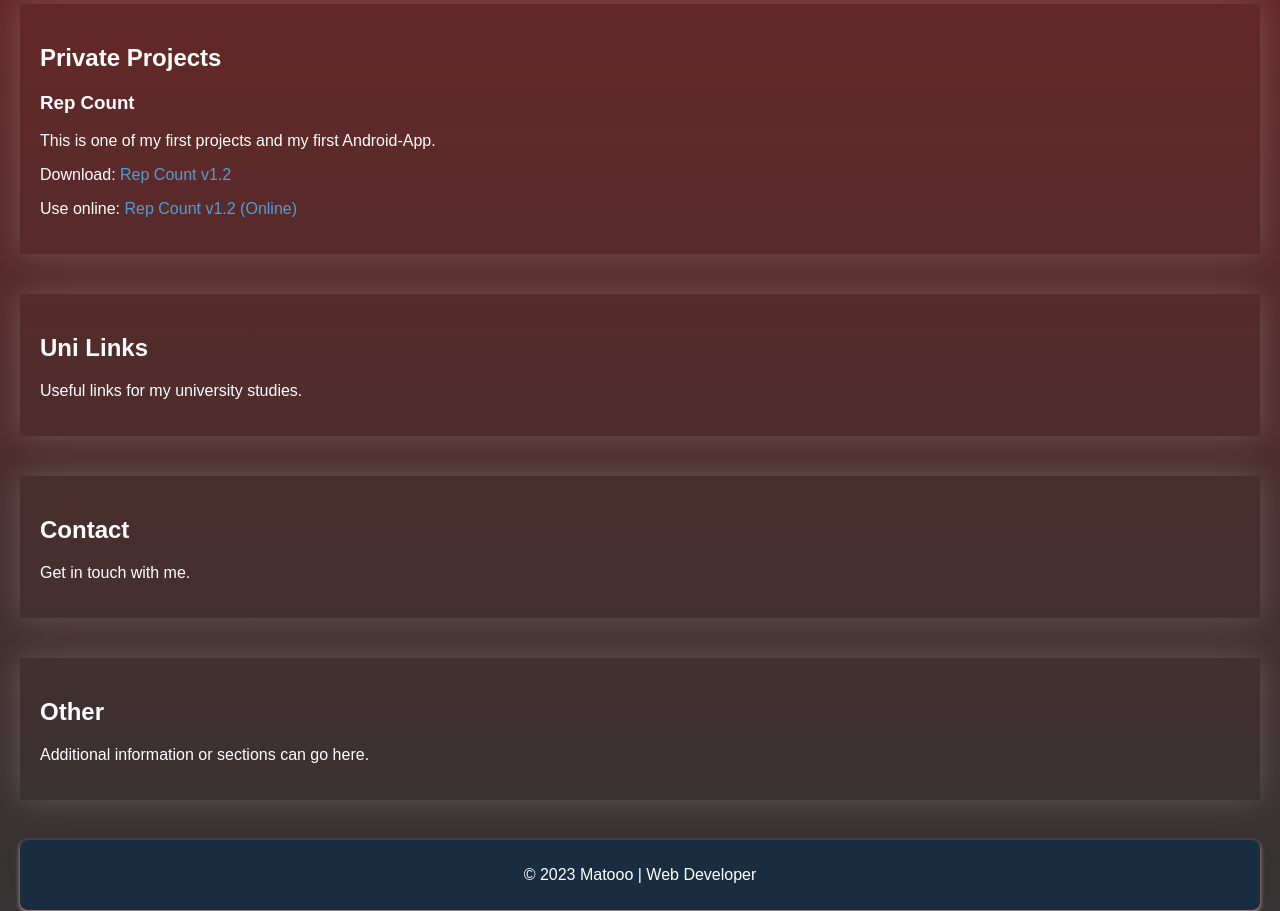
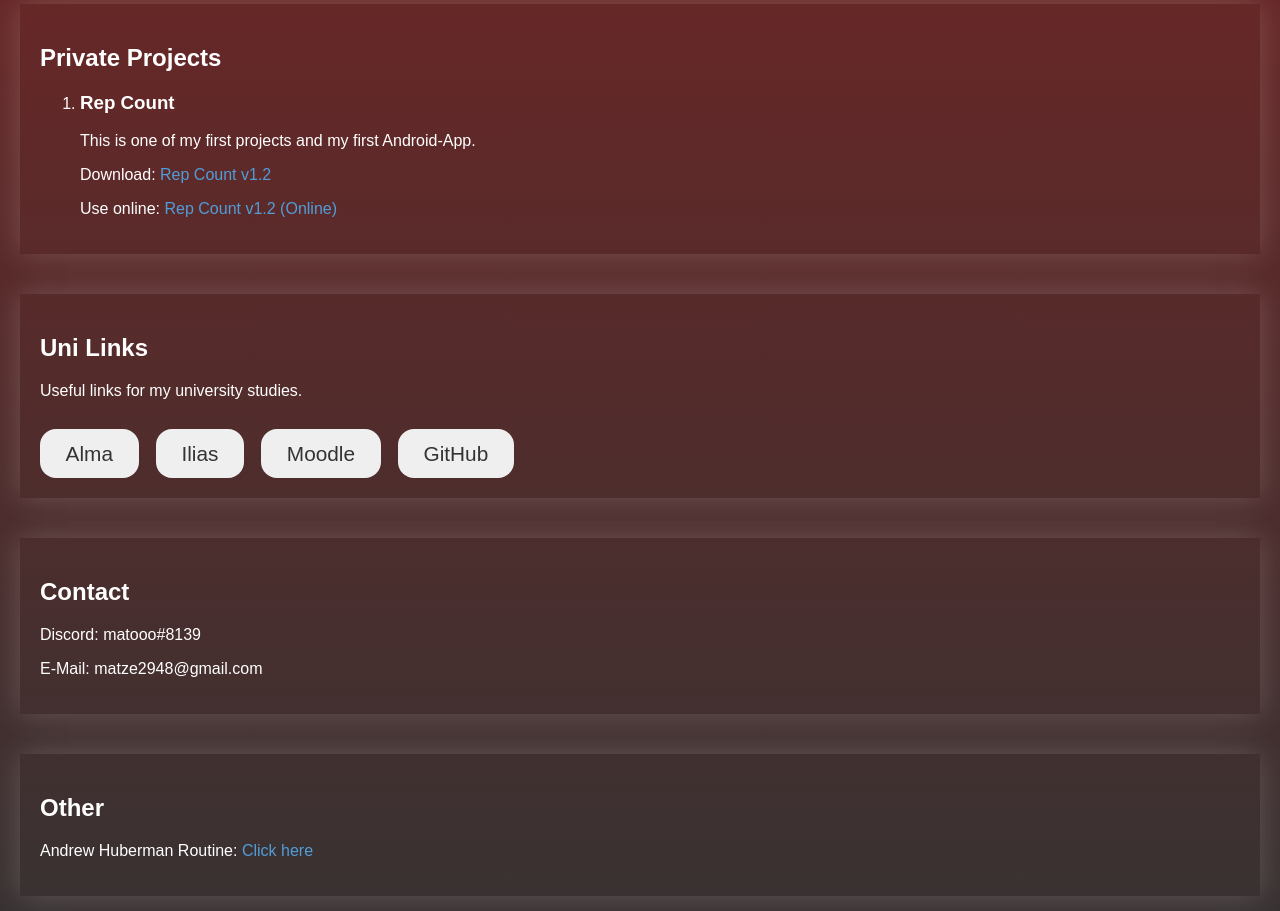
Before and after one commit to matooo3/matoooWebsite, a plain HTML site: page index.html in a window 1280 px wide. Shown: the part 620-1531 px from the top of the page. Drawn offline with Linux system fonts and the light colour scheme.

Commit message:
added buttons on uni-links and some information

```diff
--- a/index.html
+++ b/index.html
@@ -40,30 +40,37 @@
 
     <section id="private-projects">
         <h2>Private Projects</h2>
-        <div>
-            <h3>Rep Count</h3>
-            <p>This is one of my first projects and my first Android-App.</p>
-            <p>Download: <a class="link" href="https://www.webintoapp.com/store/176968">Rep Count v1.2</a></p>
-            <p>Use online:<a class="link" href="RepCounter/index.html"> Rep Count v1.2 (Online) </a></p>
-        </div>
+        <ol>
+            <li>
+                <h3>Rep Count</h3>
+                <p>This is one of my first projects and my first Android-App.</p>
+                <p>Download: <a class="link" href="https://www.webintoapp.com/store/176968">Rep Count v1.2</a></p>
+                <p>Use online:<a class="link" href="RepCounter/index.html"> Rep Count v1.2 (Online) </a></p>
+            </li>
+        </ol>
         <!-- Add more content here as needed -->
     </section>
 
     <section id="uni-links">
         <h2>Uni Links</h2>
         <p>Useful links for my university studies.</p>
+        <a href="https://alma.uni-tuebingen.de/alma/pages/cs/sys/portal/hisinoneStartPage.faces"><button class="button">Alma</button></a>
+        <a href="https://ovidius.uni-tuebingen.de/ilias3/login.php?target=&client_id=pr02#lg_div_4330890_pref_4330853"><button class="button">Ilias</button></a>
+        <a href="https://moodle.zdv.uni-tuebingen.de/enrol/index.php?id=242"><button class="button">Moodle</button></a>
+        <a href="https://github.com/"><button class="button">GitHub</button></a>
         <!-- Add more content here as needed -->
     </section>
 
     <section id="contact">
         <h2>Contact</h2>
-        <p>Get in touch with me.</p>
+        <p>Discord: matooo#8139</p>
+        <p>E-Mail: matze2948@gmail.com</p>
         <!-- Add a contact form or other contact details here -->
     </section>
 
     <section id="other">
         <h2>Other</h2>
-        <p>Additional information or sections can go here.</p>
+        <p>Andrew Huberman Routine: <a class="link" href="https://www.routines.club/routine/andrew-huberman">Click here</a></p>
         <!-- Add more content here as needed -->
     </section>
 
--- a/style.css
+++ b/style.css
@@ -96,6 +96,23 @@ section {
     color: rgb(4, 247, 4);
 }
 
+.button {
+    padding: 0.8rem 1.6rem;
+    border-radius: 1rem;
+    border: none;
+    color:#333;
+    margin-right: 0.8rem;
+    margin-top: 0.8rem;
+    font-size: 1.3rem;
+    font-family: sans-serif;
+}
+
+.button:hover{
+    background-color: #1c3344;
+    color: white;
+    cursor: pointer;
+    animation: colorChange 1s infinite alternate;
+}
 
 footer {
     margin-top: 40px;
```
